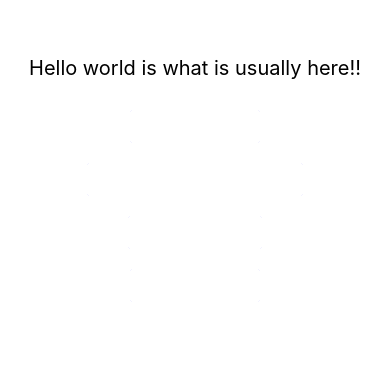
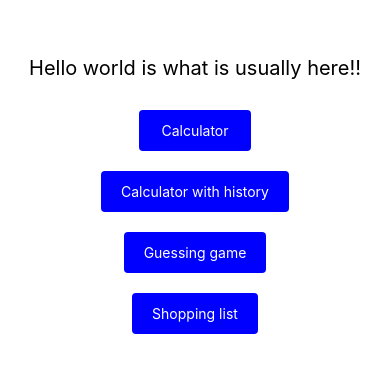
Before and after one commit to Jhellsten/hh-mobiiliohjelmointi, a React Native app: screen / in a window 390 px wide. Shown: the part 139-512 px from the top of the page. Built offline with nearby package versions, Linux system fonts and the light colour scheme.

Commit message:
fix: replaced regular button with custom button component

```diff
--- a/App.tsx
+++ b/App.tsx
@@ -3,6 +3,7 @@ import React, { useState } from 'react'
 import { Button, StyleSheet, Text, View } from 'react-native'
 import Calculator from './components/Calculator'
 import CalculatorWithHistory from './components/CalculatorWithHistory'
+import CustomButton from './components/CustomButton'
 import GuessingGame from './components/GuessingGame'
 import ShoppingList from './components/ShoppinList'
 
@@ -47,20 +48,18 @@ export default function App() {
 					SelectableApps.map((app, i) => {
 						return (
 							<View style={styles.button} key={i}>
-								<Button
-									color={'white'}
-									title={app}
-									onPress={() => handleAppSelect(i)}
+								<CustomButton
+									text={app}
+									handlePress={() => handleAppSelect(i)}
 								/>
 							</View>
 						)
 					})
 				) : (
 					<View style={styles.button}>
-						<Button
-							color={'white'}
-							title={'Close'}
-							onPress={() => handleAppSelect(selectedApp)}
+						<CustomButton
+							text={'Close'}
+							handlePress={() => handleAppSelect(selectedApp)}
 						/>
 					</View>
 				)}
--- a/components/Calculator.tsx
+++ b/components/Calculator.tsx
@@ -1,5 +1,13 @@
 import React, { useState } from 'react'
-import { Button, StyleSheet, Text, TextInput, View } from 'react-native'
+import {
+	Button,
+	StyleSheet,
+	Text,
+	TextInput,
+	TouchableOpacity,
+	View,
+} from 'react-native'
+import CustomButton from './CustomButton'
 
 export default function Calculator() {
 	const [number1, setNumber1] = useState<number | null>(null)
@@ -34,13 +42,9 @@ export default function Calculator() {
 					keyboardType='numeric'
 				/>
 			</View>
-			<View style={styles.inputContainer}>
-				<View style={styles.button}>
-					<Button title={'+'} onPress={() => handleCalculate('+')} />
-				</View>
-				<View style={styles.button}>
-					<Button title={'-'} onPress={() => handleCalculate('-')} />
-				</View>
+			<View style={styles.buttonContainer}>
+				<CustomButton text={'+'} handlePress={() => handleCalculate('+')} />
+				<CustomButton text={'-'} handlePress={() => handleCalculate('-')} />
 			</View>
 			{result !== null && <Text>{result.toString()}</Text>}
 		</View>
@@ -71,13 +75,9 @@ export const styles = StyleSheet.create({
 		borderWidth: 2,
 		padding: 10,
 	},
-	button: {
-		width: '25%',
-		color: 'black',
-		margin: 10,
-		backgroundColor: 'blue',
-		alignItems: 'center',
-		justifyContent: 'center',
-		borderRadius: 4,
+	buttonContainer: {
+		width: '60%',
+		marginBottom: 20,
+		flexDirection: 'row',
 	},
 })
--- a/components/CalculatorWithHistory.tsx
+++ b/components/CalculatorWithHistory.tsx
@@ -1,5 +1,6 @@
 import React, { useState } from 'react'
 import { Button, StyleSheet, Text, TextInput, View } from 'react-native'
+import CustomButton from './CustomButton'
 
 export default function CalculatorWithHistory() {
 	const [number1, setNumber1] = useState<number | null>(null)
@@ -50,18 +51,10 @@ export default function CalculatorWithHistory() {
 			</View>
 			<View style={styles.inputContainer}>
 				<View style={styles.button}>
-					<Button
-						color={'white'}
-						title={'+'}
-						onPress={() => handleCalculate('+')}
-					/>
+					<CustomButton text={'+'} handlePress={() => handleCalculate('+')} />
 				</View>
 				<View style={styles.button}>
-					<Button
-						color={'white'}
-						title={'-'}
-						onPress={() => handleCalculate('-')}
-					/>
+					<CustomButton text={'-'} handlePress={() => handleCalculate('-')} />
 				</View>
 			</View>
 			<Text>{'History'}</Text>
--- /dev/null
+++ b/components/CustomButton.tsx
@@ -0,0 +1,33 @@
+import React from 'react'
+import { StyleSheet, Text, TouchableOpacity } from 'react-native'
+
+interface Props {
+	handlePress: (...args: any[]) => any
+	text: string
+}
+
+const CustomButton = ({ handlePress, text }: Props) => {
+	return (
+		<TouchableOpacity onPress={() => handlePress('-')} style={styles.button}>
+			<Text style={styles.buttonText}>{text}</Text>
+		</TouchableOpacity>
+	)
+}
+
+export default CustomButton
+
+export const styles = StyleSheet.create({
+	button: {
+		minWidth: '10%',
+		marginHorizontal: 10,
+		paddingVertical: 12,
+		paddingHorizontal: 10,
+		backgroundColor: 'blue',
+		alignItems: 'center',
+		justifyContent: 'center',
+		borderRadius: 4,
+	},
+	buttonText: {
+		color: 'white',
+	},
+})
--- a/components/GuessingGame.tsx
+++ b/components/GuessingGame.tsx
@@ -1,6 +1,7 @@
 import React, { useState } from 'react'
 import { Button, Text, TextInput, View } from 'react-native'
 import { styles } from './Calculator'
+import CustomButton from './CustomButton'
 
 export default function GuessingGame() {
 	const [number, setNumber] = useState<number | null>(null)
@@ -30,12 +31,8 @@ export default function GuessingGame() {
 				/>
 			</View>
 			<View>
-				<View style={styles.button}>
-					<Button
-						color={'white'}
-						title={'Make a guess'}
-						onPress={handleGuess}
-					/>
+				<View>
+					<CustomButton text={'Make a guess'} handlePress={handleGuess} />
 				</View>
 			</View>
 		</View>
--- a/components/ShoppinList.tsx
+++ b/components/ShoppinList.tsx
@@ -7,6 +7,7 @@ import {
 	TextInput,
 	View,
 } from 'react-native'
+import CustomButton from './CustomButton'
 
 export default function ShoppingList() {
 	const [listText, setListText] = useState<string>('')
@@ -24,17 +25,16 @@ export default function ShoppingList() {
 			</View>
 			<View style={styles.inputContainer}>
 				<View style={styles.button}>
-					<Button
-						color={'white'}
-						title={'Add'}
-						onPress={() => {
+					<CustomButton
+						text={'Add'}
+						handlePress={() => {
 							setList([...list, listText])
 							setListText('')
 						}}
 					/>
 				</View>
 				<View style={styles.button}>
-					<Button color={'white'} title={'Clear'} onPress={() => setList([])} />
+					<CustomButton text={'Clear'} handlePress={() => setList([])} />
 				</View>
 			</View>
 			<Text style={styles.shoppinglistItem}>{'Shopping list'}</Text>
@@ -55,6 +55,7 @@ const styles = StyleSheet.create({
 	inputContainer: {
 		flexDirection: 'row',
 		alignContent: 'center',
+		justifyContent: 'center',
 		width: '60%',
 		fontSize: 20,
 	},
@@ -71,13 +72,8 @@ const styles = StyleSheet.create({
 		padding: 10,
 	},
 	button: {
-		width: '25%',
-		color: 'black',
-		margin: 10,
-		backgroundColor: 'blue',
-		alignItems: 'center',
-		justifyContent: 'center',
-		borderRadius: 4,
+		width: '40%',
+		marginVertical: 10,
 	},
 	shoppinglistItem: {
 		color: 'blue',
```
